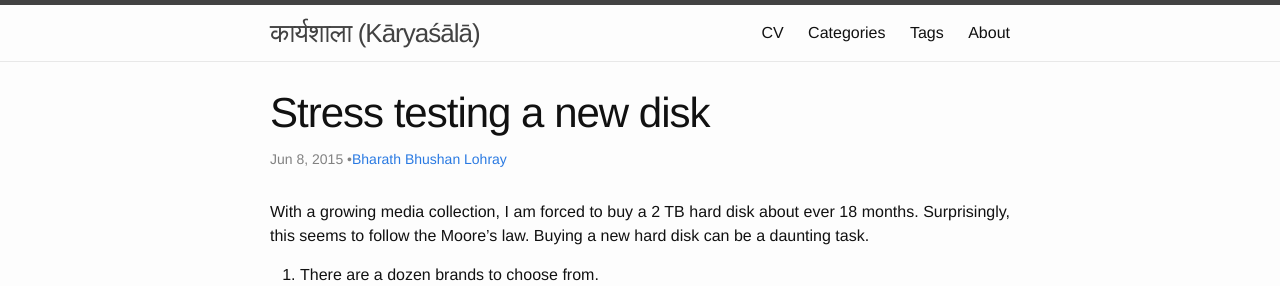
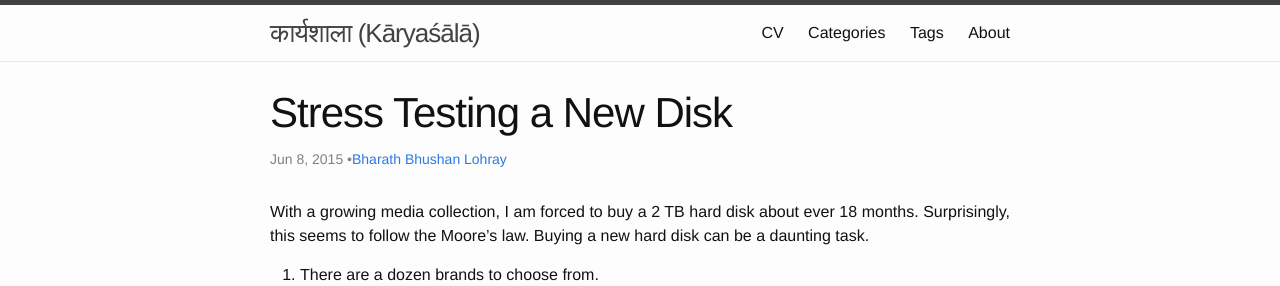
Before and after one commit to lordloh/karyashala, a Jekyll site: the page built from _posts/2015/2015-06-08-stress-testing-a-new-disk.markdown, in a window 1280 px wide. Shown: the top 286 px of the page. Built offline with Jekyll 4.4.1, drawn with Linux system fonts in a browser that asks for light colours; some web fonts are replaced; Markdown is read by kramdown in place of the engine named in the settings; comment, search, counter and statistics services are not loaded.

```diff
--- a/_posts/2015/2015-06-08-stress-testing-a-new-disk.markdown
+++ b/_posts/2015/2015-06-08-stress-testing-a-new-disk.markdown
@@ -1,6 +1,6 @@
 ---
 layout: post
-title: "Stress testing a new disk"
+title: "Stress Testing a New Disk"
 date: "2015-06-08 00:00"
 permalink: stress-testing-a-new-disk
 category: [Linux, hardware, technology]
```
